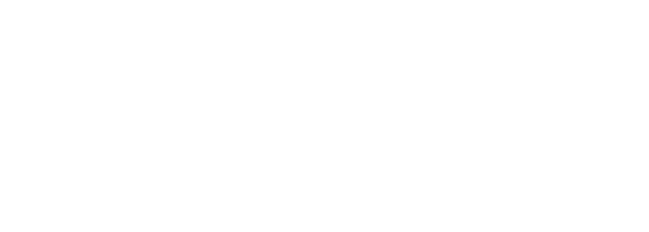
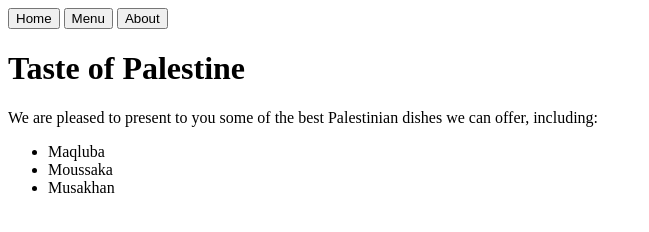
Before and after one commit to AAlWadeiah/restaurant-page, a website built with webpack: page src/index.html in a window 1280 px wide. Shown: the whole page, without its empty margins (0-649 px from the left). Built offline with nearby package versions, Linux system fonts and the light colour scheme.

Commit message:
Initial page layout in HTML

```diff
--- a/src/index.html
+++ b/src/index.html
@@ -5,5 +5,23 @@
     <meta name="viewport" content="width=device-width, initial-scale=1.0" />
     <title>Restaurant Page</title>
   </head>
-  <body></body>
+  <body>
+    <header>
+        <nav>
+          <button>Home</button>
+          <button>Menu</button>
+          <button>About</button>
+        </nav>
+      </header>
+      <div id="content">
+          <h1>Taste of Palestine</h1>
+          <p>We are pleased to present to you some of the best Palestinian dishes we can offer, including:
+              <ul>
+                  <li>Maqluba</li>
+                  <li>Moussaka</li>
+                  <li>Musakhan</li>
+              </ul>
+          </p>
+      </div>
+  </body>
 </html>
```
